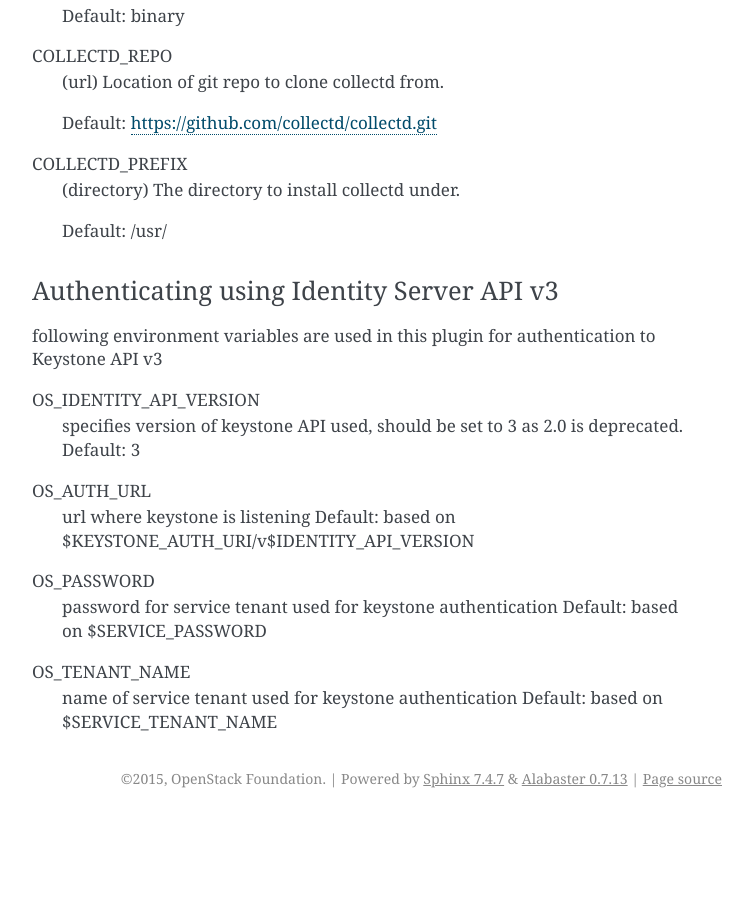
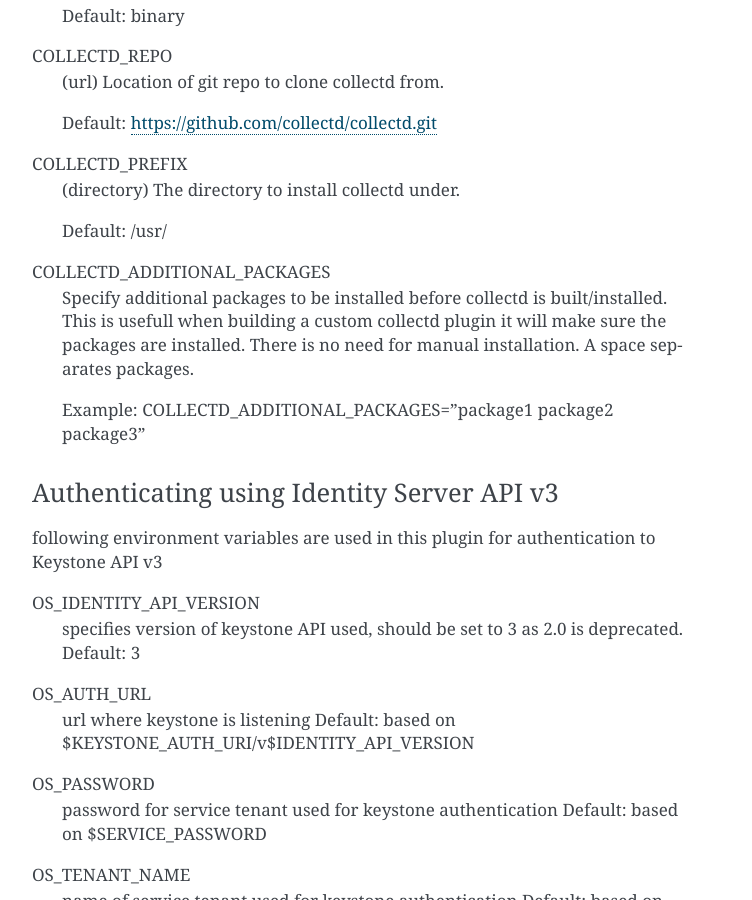
Before and after one commit to openstack-archive/collectd-openstack-plugins, a Sphinx documentation site: the page built from doc/source/usage.rst, in a window 1280 px wide and 900 px high, scrolled down 2478 px. Shown: the whole window, without its empty margins (388-1140 px from the left). Built offline with Sphinx 7.4.7, drawn with Linux system fonts in a browser that asks for light colours; pages that are not in the unit, such as notebooks, are missing from menus; before the commit the page ends 3296 px from its top, so only the background shows below that.

Commit message:
Add ADDITIONAL_REQS config option
   - Define requirements packages in settings.
   - Add COLLECTD_ADDITIONAL_PACKAGES variable.
   - User can define requirements to be installed by using the above
     variable in local.conf
   - Install system requirements and user defined requirements in
     libs/collectd.

Change-Id: If5883aa585be4c6a42e8ffbee9a59ad80de765ae
Closes-Bug: #1675120

```diff
--- a/doc/source/usage.rst
+++ b/doc/source/usage.rst
@@ -130,6 +130,14 @@
 
     Default: /usr/
 
+COLLECTD_ADDITIONAL_PACKAGES
+    Specify additional packages to be installed before collectd is
+    built/installed. This is usefull when building a custom collectd plugin it
+    will make sure the packages are installed. There is no need for manual
+    installation. A space separates packages.
+
+    Example: COLLECTD_ADDITIONAL_PACKAGES="package1 package2 package3"
+
 
 Authenticating using Identity Server API v3
 ===========================================
```
Also changed, not shown: doc/source/devstackGSG.rst (+11 -0 lines), 2 other files.
